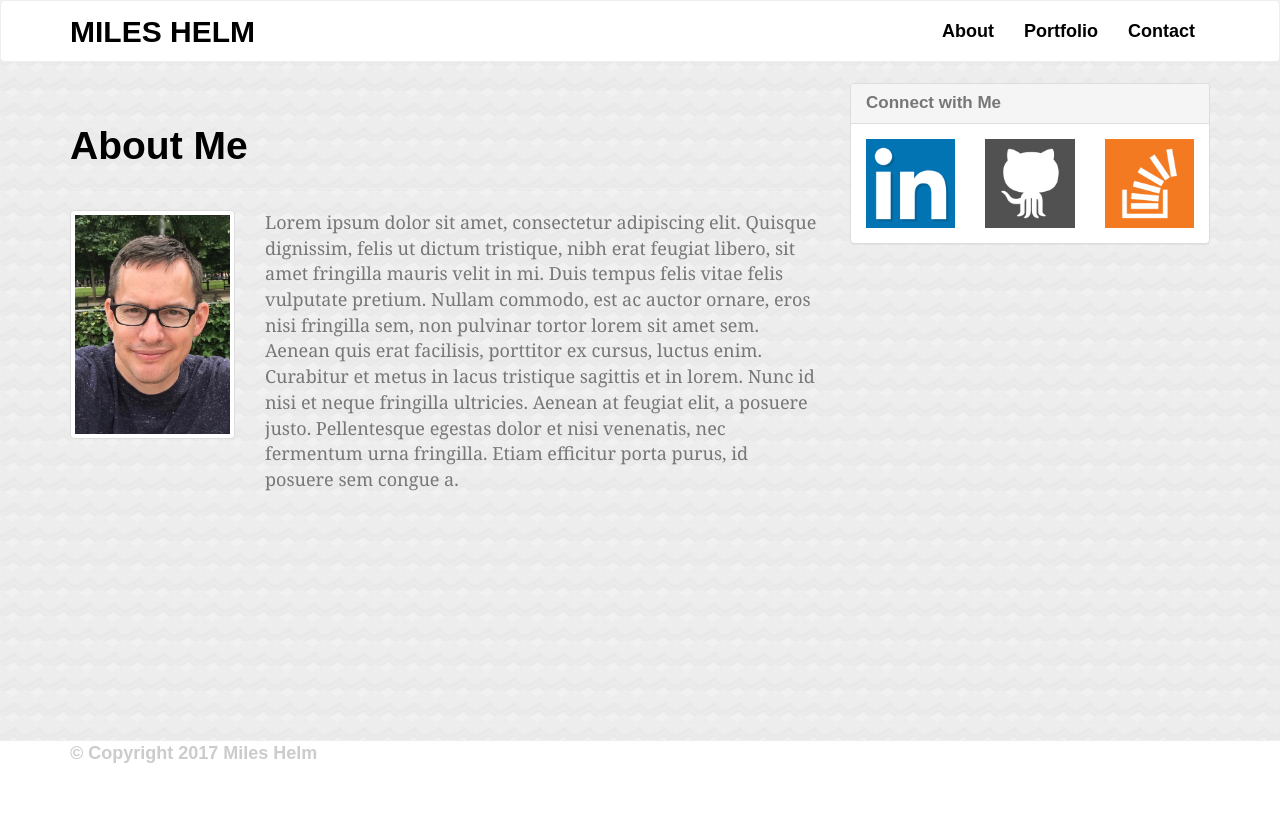
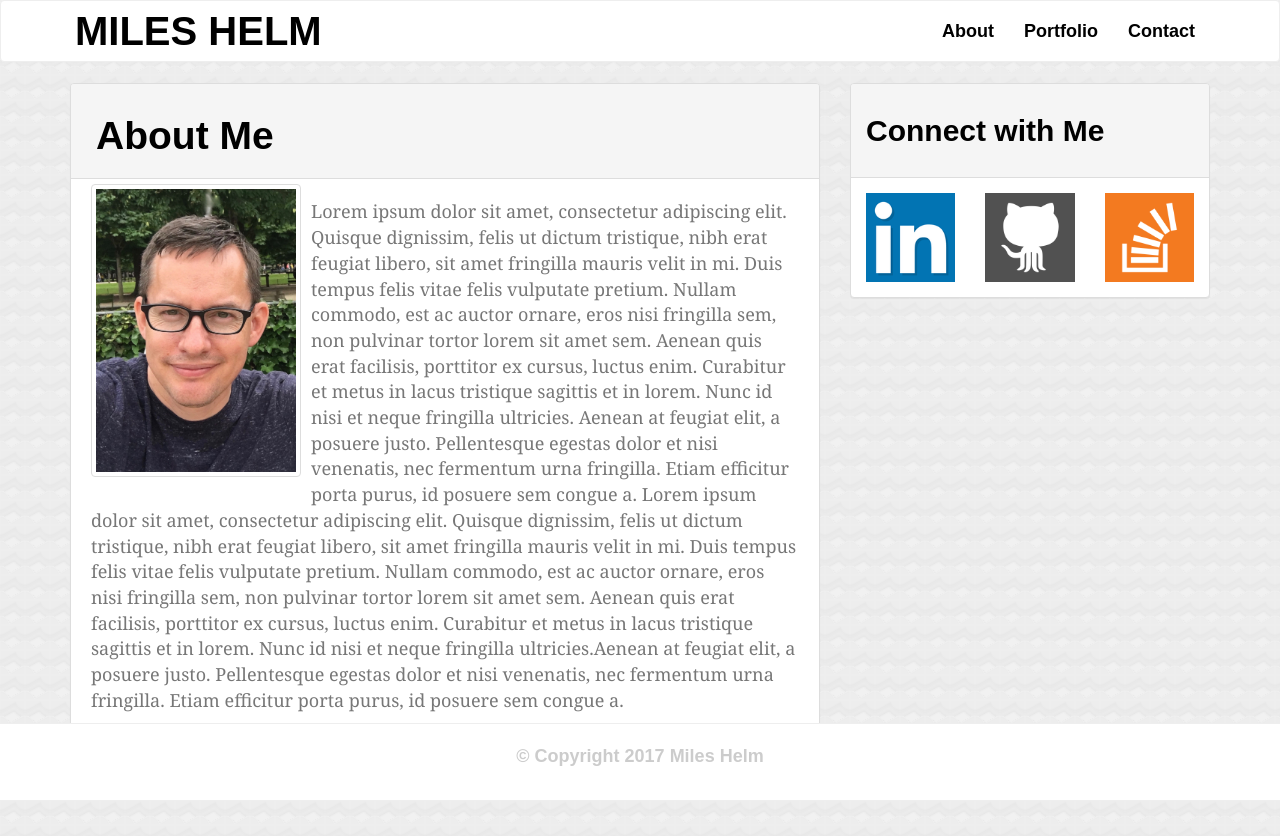
Before and after one commit to milesjhelm/Bootstrap-Portfolio, a plain HTML site: page index.html in a window 1280 px wide. Before the commit the page ends 800 px from the top, so only its background shows below. Drawn offline with nearby package versions, Linux system fonts and the light colour scheme; a web font is replaced by a local one.

Commit message:
index.html refinements

```diff
--- a/assets/css/style.css
+++ b/assets/css/style.css
@@ -8,17 +8,52 @@ nav {
 	color: #ccc;
 }
 
-
+/* My name on the nav bar*/
 .navbar-brand {
 	/*A little tired of the aqua color, so leaving it out.*/
 	/*background-color: #4aaaa5;*/
 	font-weight: : bold;
-	font-size: 30px;
-	color: #ccc;
+	font-size: 40px;
+	padding-left: 20px;
 }
 
+/* The connect-with-me title */
+.panel-title {
+	font-weight: : bold;
+	font-size: 30px;
+	padding: 20px 0px 20px 0px;
+	color: #000;
+/*	background-color: #fff;*/
+
+}
+
+#profilePic {
+	width: 210px;
+	margin: 5px 10px 10px 20px;
+	float: left;
+	clear: right;
+}
+
+#aboutMe {
+	padding-left: 10px;
+}
 
 
 p {
    font-size: 18px;
+   padding: 20px;
 }
+
+#copyright {
+	text-align: center;
+}
+
+/*.footer {
+  position: absolute;
+  right: 0;
+  bottom: 0;
+  left: 0;
+  padding: 1rem;
+  background-color: #efefef;
+  text-align: center;
+}*/
--- a/index.html
+++ b/index.html
@@ -36,32 +36,39 @@
   <div class="container">
     <div class="row">
       <div class="col-md-8">
-        <div class="page-header">
-          <h1>About Me</h1>
+        <div class="panel panel-default">
+        <!-- <div class="page-header"> -->
+          <div class="panel-heading">
+            <h1 id="aboutMe">About Me</h1>
           </div>
-        <div class="row">
-          <div class="col-md-3">
-            <img src="assets/images/mjhprofile.jpg" class="img-thumbnail">
+<!--         </div>
+        <div class="row"> -->
+<!--           <div class="col-md-12">
+            <div class="panel panel-default"> -->
+          <img id="profilePic" src="assets/images/mjhprofile.jpg" class="img-thumbnail">
               <!-- <img src="http://placehold.it/150x150" alt="Placeholder" class="img-thumbnail"> -->
-          </div>
-          <div class="col-md-9">
+  <!--           </div>
+            <div class="col-md-9"> -->
           <p>
             Lorem ipsum dolor sit amet, consectetur adipiscing elit. Quisque dignissim, felis ut dictum tristique, nibh erat feugiat libero, sit amet fringilla mauris velit in mi. Duis tempus felis vitae felis vulputate pretium. Nullam commodo, est ac auctor ornare,
             eros nisi fringilla sem, non pulvinar tortor lorem sit amet sem. Aenean quis erat facilisis, porttitor ex cursus, luctus enim. Curabitur et metus in lacus tristique sagittis et in lorem. Nunc id nisi et neque fringilla ultricies. Aenean
-              at feugiat elit, a posuere justo. Pellentesque egestas dolor et nisi venenatis, nec fermentum urna fringilla. Etiam efficitur porta purus, id posuere sem congue a.
+            at feugiat elit, a posuere justo. Pellentesque egestas dolor et nisi venenatis, nec fermentum urna fringilla. Etiam efficitur porta purus, id posuere sem congue a. Lorem ipsum dolor sit amet, consectetur adipiscing elit. Quisque dignissim, felis ut dictum tristique, nibh erat feugiat libero, sit amet fringilla mauris velit in mi. Duis tempus felis vitae felis vulputate pretium. Nullam commodo, est ac auctor ornare,
+            eros nisi fringilla sem, non pulvinar tortor lorem sit amet sem. Aenean quis erat facilisis, porttitor ex cursus, luctus enim. Curabitur et metus in lacus tristique sagittis et in lorem. Nunc id nisi et neque fringilla ultricies.Aenean at feugiat elit, a posuere justo. Pellentesque egestas dolor et nisi venenatis, nec fermentum urna fringilla. Etiam efficitur porta purus, id posuere sem congue a.
           </p>
         </div>
       </div>
-      </div>
+        <!-- </div> -->
+        <!-- </div> -->
+        <!-- </div> -->
 
       <div class="col-md-4">
         <div class="panel panel-default">
+
           <div class="panel-heading">
             <h3 class="panel-title">Connect with Me</h3>
           </div>
+
           <div class="panel-body">
-
-
             <div class="row">
               <div class="col-md-4">
                 <a href="https://www.linkedin.com/in/miles-helm-ba78333" target="_blank">
@@ -79,8 +86,8 @@
                 </a>
               </div>
             </div>
+          </div>
 
-          </div>
         </div>
       </div>
     </div>
@@ -88,11 +95,19 @@
 
   <nav class="navbar navbar-default navbar-fixed-bottom">
     <div class="container">
+      <div class="row">
+        <div class="col-md-12">
+          <p id="copyright">
             &copy; Copyright 2017 Miles Helm
+          </p>
+        </div>
+      </div>
     </div>
   </nav>
 
-
+<!--   <div class="footer">
+    &copy; Copyright 2017 Miles Helm
+  </div> -->
 
   <!-- jQuery CDN -->
   <script src="https://ajax.googleapis.com/ajax/libs/jquery/1.11.3/jquery.min.js"></script>
```
Lines whose indentation alone changed are shown as unchanged.
